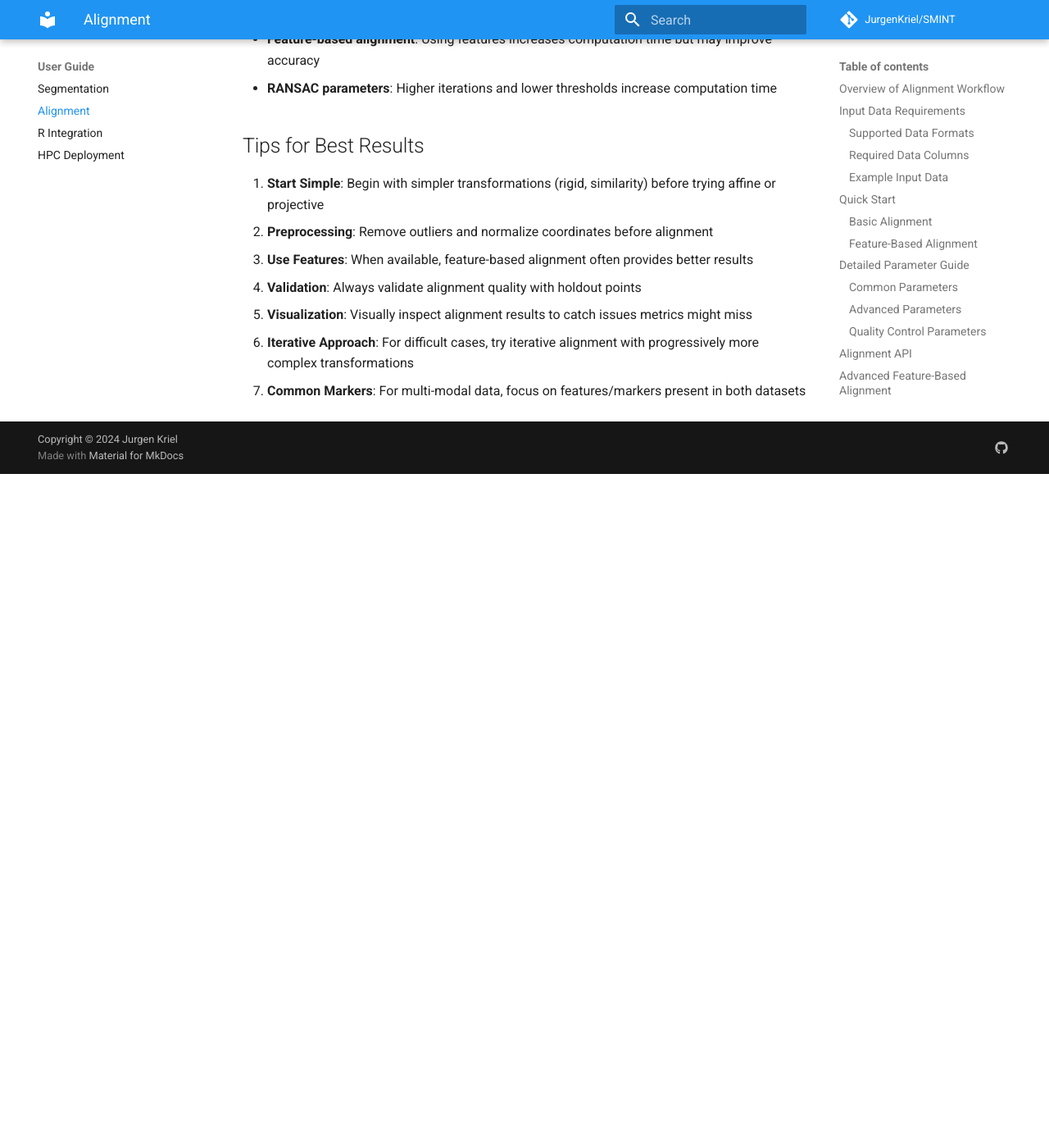
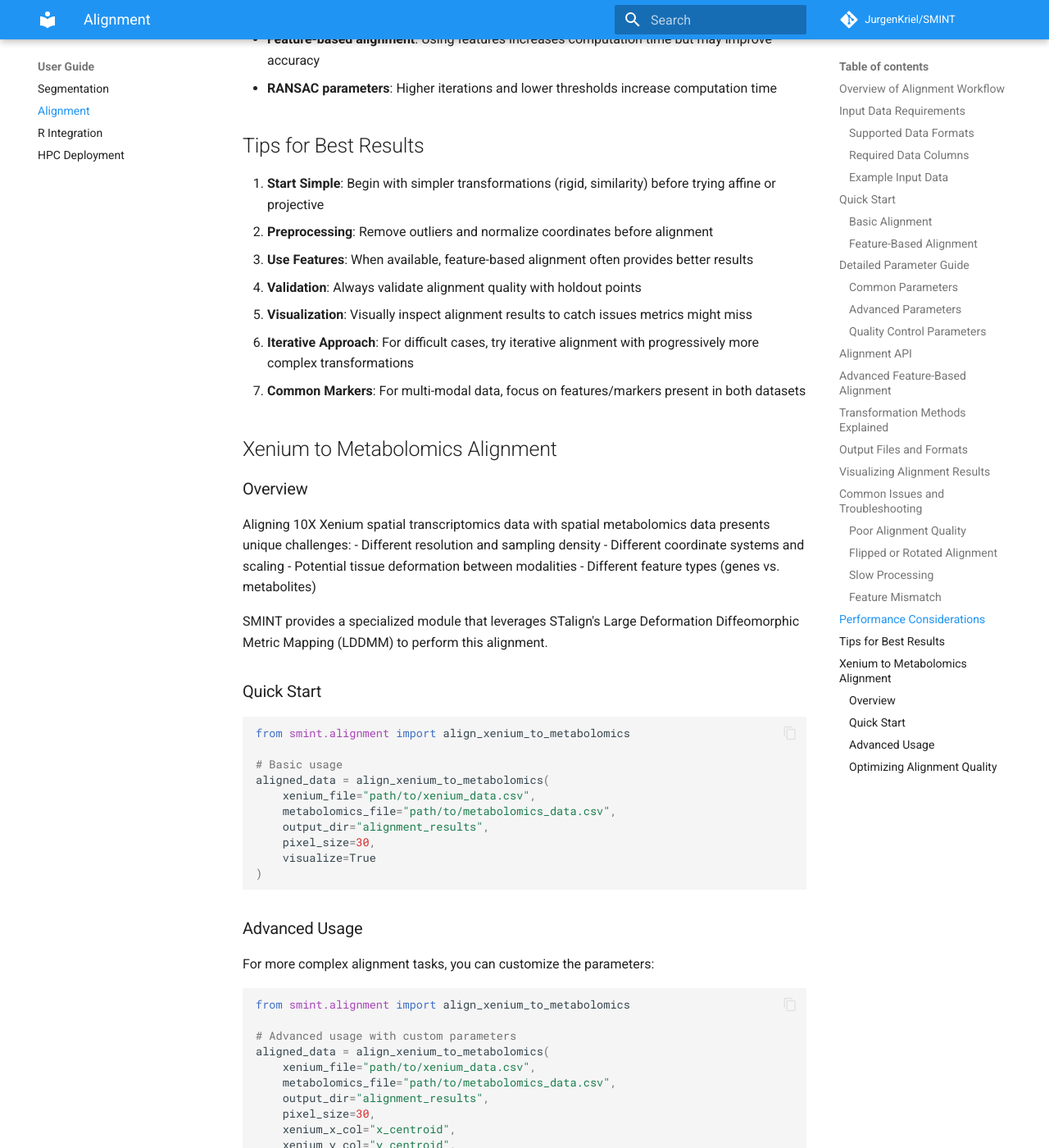
Before and after one commit to JurgenKriel/SMINT, an MkDocs documentation site: the page built from docs/alignment.md, in a window 1280 px wide and 1400 px high, scrolled down 7489 px. Shown: the whole window at 82% size. Built offline with MkDocs 1.6.1 and Material for MkDocs 9.7.7, drawn with Linux system fonts in a browser that asks for light colours; comment, search, counter and statistics services are not loaded; the version menu is left out; before the commit the page ends 8067 px from its top, so only the background shows below that; some of the changed text lies outside the part shown.

Commit message:
Update alignment.md

````diff
--- a/docs/alignment.md
+++ b/docs/alignment.md
@@ -275,3 +275,83 @@
 5. **Visualization**: Visually inspect alignment results to catch issues metrics might miss
 6. **Iterative Approach**: For difficult cases, try iterative alignment with progressively more complex transformations
 7. **Common Markers**: For multi-modal data, focus on features/markers present in both datasets
+
+## Xenium to Metabolomics Alignment
+
+### Overview
+
+Aligning 10X Xenium spatial transcriptomics data with spatial metabolomics data presents unique challenges:
+- Different resolution and sampling density
+- Different coordinate systems and scaling
+- Potential tissue deformation between modalities
+- Different feature types (genes vs. metabolites)
+
+SMINT provides a specialized module that leverages STalign's Large Deformation Diffeomorphic Metric Mapping (LDDMM) to perform this alignment.
+
+### Quick Start
+
+```python
+from smint.alignment import align_xenium_to_metabolomics
+
+# Basic usage
+aligned_data = align_xenium_to_metabolomics(
+    xenium_file="path/to/xenium_data.csv",
+    metabolomics_file="path/to/metabolomics_data.csv",
+    output_dir="alignment_results",
+    pixel_size=30,
+    visualize=True
+)
+```
+
+### Advanced Usage
+
+For more complex alignment tasks, you can customize the parameters:
+
+```python
+from smint.alignment import align_xenium_to_metabolomics
+
+# Advanced usage with custom parameters
+aligned_data = align_xenium_to_metabolomics(
+    xenium_file="path/to/xenium_data.csv",
+    metabolomics_file="path/to/metabolomics_data.csv",
+    output_dir="alignment_results",
+    pixel_size=30,
+    xenium_x_col="x_centroid",
+    xenium_y_col="y_centroid",
+    met_x_col="x",
+    met_y_col="y",
+    lddmm_params={
+        'niter': 1500,        # More iterations for difficult alignments
+        'sigmaM': 0.3,        # Smaller kernel for more local deformations
+        'sigmaB': 1.0,        # Control smoothness of backward map
+        'sigmaA': 1.0,        # Control smoothness of forward map
+        'epV': 600,           # Regularization parameter
+        'diffeo_start': 30    # Start diffeomorphic transformation earlier
+    },
+    visualize=True,
+    save_intermediate=True    # Save intermediate results for debugging
+)
+```
+
+### Optimizing Alignment Quality
+
+The alignment quality depends on several factors:
+
+1. **Pixel Size for Rasterization**:
+   - Typically 20-50µm works well for Xenium data
+   - Too small: Results in sparse representation
+   - Too large: Loses spatial resolution
+   - Start with 30µm and adjust based on results
+
+2. **LDDMM Parameters**:
+   - `sigmaM`: Controls local deformation flexibility (smaller = more flexible)
+   - `sigmaB/sigmaA`: Controls transformation smoothness
+   - `epV`: Regularization strength (higher = smoother but less accurate)
+   - `niter`: Number of iterations (higher = potentially better but slower)
+
+3. **Pre-processing**:
+   - Ensure coordinates are in the same scale
+   - Remove outlier points that could distort alignment
+   - For very different orientations, consider manual pre-alignment
+
+For detailed guidance on alignment optimization, see the [full Xenium-Metabolomics alignment documentation](xenium_metabolomics_alignment.md).
````
Also changed, not shown: other parts of docs/alignment.md (+1 -1 lines).
